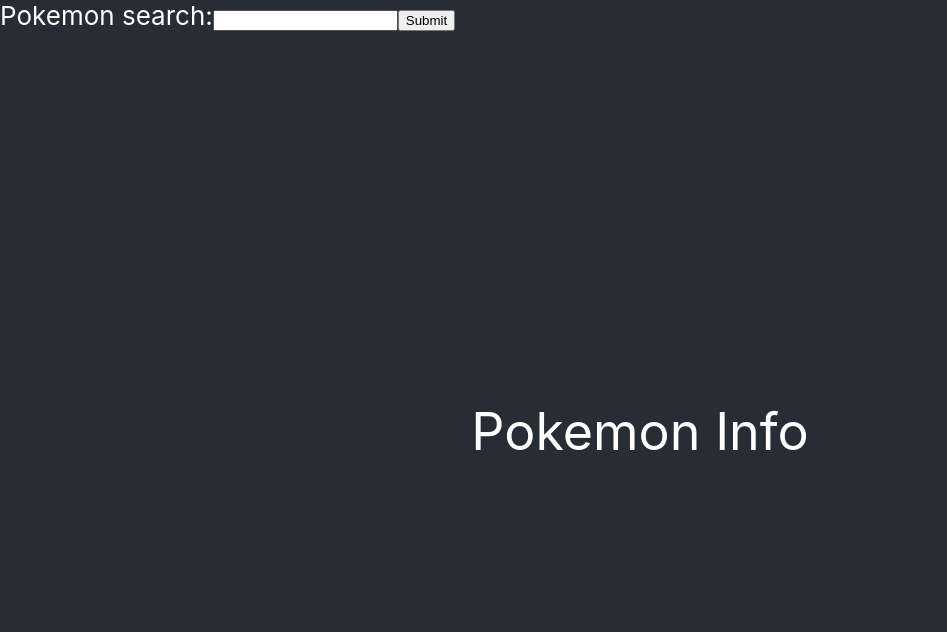
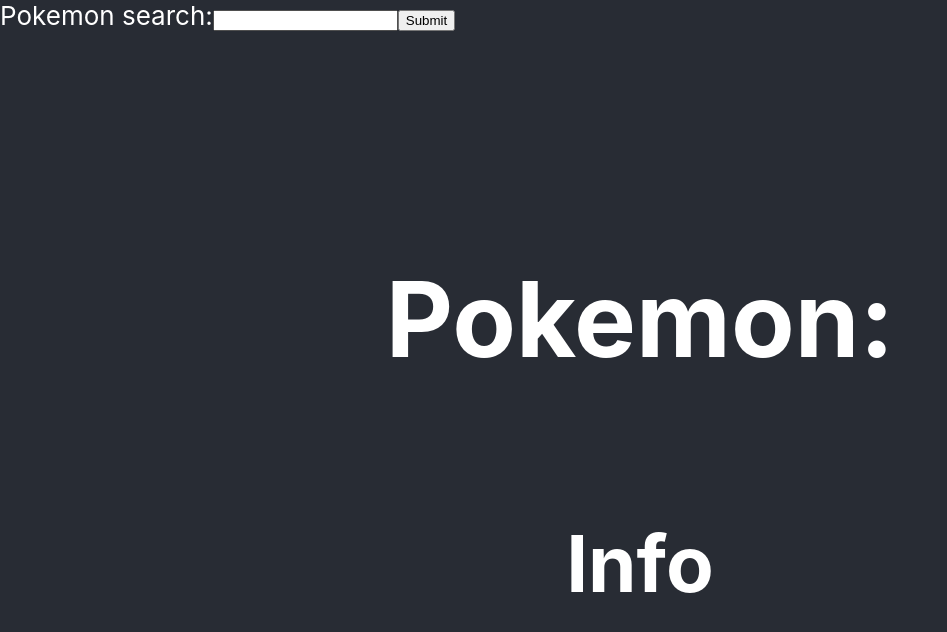
Before and after one commit to Thi-Mai/elite102-project, a React (Create React App) app in the folder pokedex-app/: page / in a window 1280 px wide. Shown: the top 632 px of the page, without its empty margins (0-947 px from the left). Built offline with nearby package versions, Linux system fonts and the light colour scheme.

Commit message:
display user input

```diff
--- a/pokedex-app/src/App.css
+++ b/pokedex-app/src/App.css
@@ -1,22 +1,11 @@
-.App {
+.App-input {
   text-align: left;
   background-color: #282c34;
   color: white;
   font-size: calc(10px + 2vmin);
 }
 
-.App-logo {
-  height: 40vmin;
-  pointer-events: none;
-}
-
-@media (prefers-reduced-motion: no-preference) {
-  .App-logo {
-    animation: App-logo-spin infinite 20s linear;
-  }
-}
-
-.App-header {
+.App {
   background-color: #282c34;
   min-height: 100vh;
   display: flex;
@@ -26,16 +15,3 @@
   font-size: calc(20px + 4vmin);
   color: white;
 }
-
-.App-link {
-  color: #61dafb;
-}
-
-@keyframes App-logo-spin {
-  from {
-    transform: rotate(0deg);
-  }
-  to {
-    transform: rotate(360deg);
-  }
-}
--- a/pokedex-app/src/App.js
+++ b/pokedex-app/src/App.js
@@ -15,6 +15,7 @@
   });
 */
 
+/*
 export default function App() {
 
   return (
@@ -29,26 +30,105 @@
       </form>
 
       <div className="App-header">
-        Pokemon Info
+        <h1>Pokemon Info</h1>
+        <h2>value="hello"</h2>
+
       </div>
 
     </div>
   );
 
 }
-
+*/
 
 /*
 class Pokemon extends React.Component {
+  constructor(props) {
+    super(props);
+    this.state = {value: ''};
+
+    this.handleChange = this.handleChange.bind(this);
+    this.handleSubmit = this.handleSubmit.bind(this);
+  }
+
+  handleChange(event) {
+    this.setState({value: event.target.value});
+  }
+
+  handleSubmit(event) {
+    alert('A pokemon was submitted: ' + this.state.value);
+    event.preventDefault();
+  }
+
   render() {
     return (
-      <div className="App-header">
-        Pokemon Info
+      <div>
+
+        <form className='App-input' onSubmit={this.handleSubmit}>
+          <label>
+              Pokemon search:
+          <input type="text" value={this.state.value} onChange={this.handleChange}/>
+         </label>
+        <input type="submit" value="Submit" />
+        </form>
+
+        <div className="App">
+          <h1>Pokemon Info</h1>
+          <h2>second line</h2>
+
+        </div>
+
       </div>
-
     );
   }
+
 }
 
 export default Pokemon;
 */
+
+class Pokemon extends React.Component {
+  constructor(props) {
+    super(props);
+    this.state = {value: ''};
+
+    this.handleChange = this.handleChange.bind(this);
+    this.handleSubmit = this.handleSubmit.bind(this);
+  }
+
+  handleChange(event) {
+    this.setState({value: event.target.value});
+  }
+
+  handleSubmit(event) {
+    alert('A pokemon was submitted: ' + this.state.value);
+    event.preventDefault();
+  }
+
+  render() {
+
+    var pokemonName = this.state.value;
+
+    return (
+      <div>
+
+        <form className='App-input' onSubmit={this.handleSubmit}>
+          <label>
+              Pokemon search:
+          <input type="text" value={this.state.value} onChange={this.handleChange}/>
+         </label>
+        <input type="submit" value="Submit" />
+        </form>
+
+        <div className="App">
+          <h1>Pokemon: {pokemonName}</h1>
+          <h2> Info </h2>
+        </div>
+
+      </div>
+    );
+  }
+
+}
+
+export default Pokemon;
```
